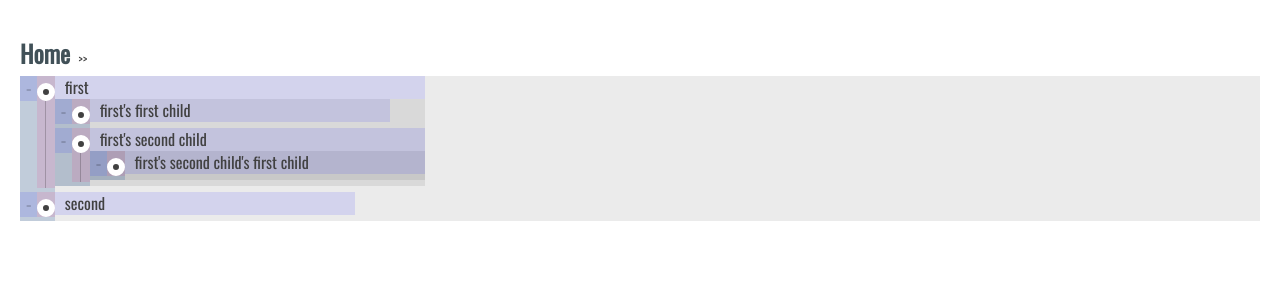
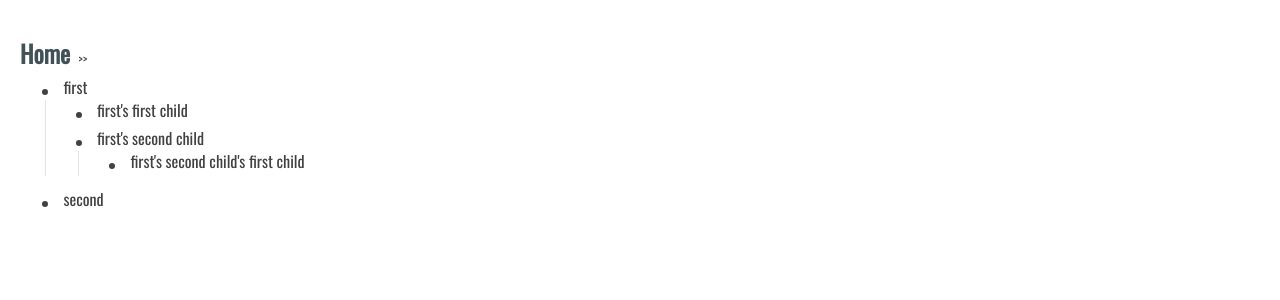
Before and after one commit to arpit-kapadia/React-Dynamic-Tree, a React app: page / in a window 1280 px wide. Shown: the top 300 px of the page. Built offline with nearby package versions, Linux system fonts and the light colour scheme.

Commit message:
removed unnecessary things

```diff
--- a/index.html
+++ b/index.html
@@ -20,14 +20,13 @@
         height: 100%;
         margin: 0 auto;
       	overflow: hidden;
-        /*background: rgba(130,130,50,0.2);*/
       }
 
       .inner {
       	width: 100%;
-      	height: 100%;
-      	background: rgba(0,0,0,0.2);
-        box-shadow: 0px 0px 10px 0.1px rgba(0,0,0,0.2);
+      	height: 90%;
+      	background: rgba(0,0,0,0.10);
+        box-shadow: 0px 0px 10px 0.1px rgba(0,0,0,0.10);
       }
 
       .inline-block {
--- a/list-element.jsx
+++ b/list-element.jsx
@@ -55,9 +55,9 @@ class Li extends Component {
       borderRadius: '50%',
       background: 'rgba(0,0,0,0)',
       border: 'none',
-      fontSize: '16px',
+      fontSize: '18px',
       fontWeight: '600',
-      color: 'rgba(0,0,0,0.17)'
+      color: 'rgba(0,0,0,0)'
     };
     let linkStyle = {
       padding: '3px',
@@ -65,15 +65,10 @@ class Li extends Component {
       color: '#414141',
       fontSize: '16px',
       background: '#414141',
-      border: '6px solid #DDDDDD'
+      border: '5px solid #DDDDDD'
     }
     let addNewStyle = {
       display: 'none',
-      borderRAdius: '15px',
-      minHeight: '15px',
-      minWidth: '15px',
-      top: '-17px!important',
-      background: 'black',
     };
 
     let { item } = this.props;
@@ -88,9 +83,9 @@ class Li extends Component {
     }
 
     if (this.state.linkHover) {
-      linkStyle.border = '6px solid #BEBEBE';
+      linkStyle.border = '5px solid #BEBEBE';
     } else if (item.expanded) {
-      linkStyle.border = '6px solid white';
+      linkStyle.border = '5px solid white';
     }
 
 
@@ -99,7 +94,7 @@ class Li extends Component {
         key={mainKey}
         id={mainKey}
         style={{
-          background: 'rgba(0,0,0,0.08)'
+          // background: 'rgba(0,0,0,0.08)'
         }}
       >
         <div
@@ -108,14 +103,14 @@ class Li extends Component {
             verticalAlign: 'top',
             textAlign: 'right',
             padding: '0px!important',
-            background: 'rgba(25,80,150,0.2)'
+            // background: 'rgba(25,80,150,0.2)'
           }}
         >
           <div
             style={{
               display: 'inline-block',
               verticalAlign: 'top',
-              background: 'rgba(0,0,255,0.1)',
+              // background: 'rgba(0,0,255,0.1)',
             }}
           >
             <button
@@ -131,7 +126,7 @@ class Li extends Component {
           <div
             style={{
               display: 'inline-block',
-              background: 'rgba(255,0,100,0.1)',
+              // background: 'rgba(255,0,100,0.1)',
               textAlign: 'center',
             }}
           >
@@ -170,7 +165,7 @@ class Li extends Component {
             tabIndex={this.props.tabIndex}
             className={'title-div'}
             style={{
-              background: 'rgba(0,0,255,0.1)',
+              // background: 'rgba(0,0,255,0.1)',
               minWidth: '300px',
               height: '100%',
               paddingLeft: '10px',
```
